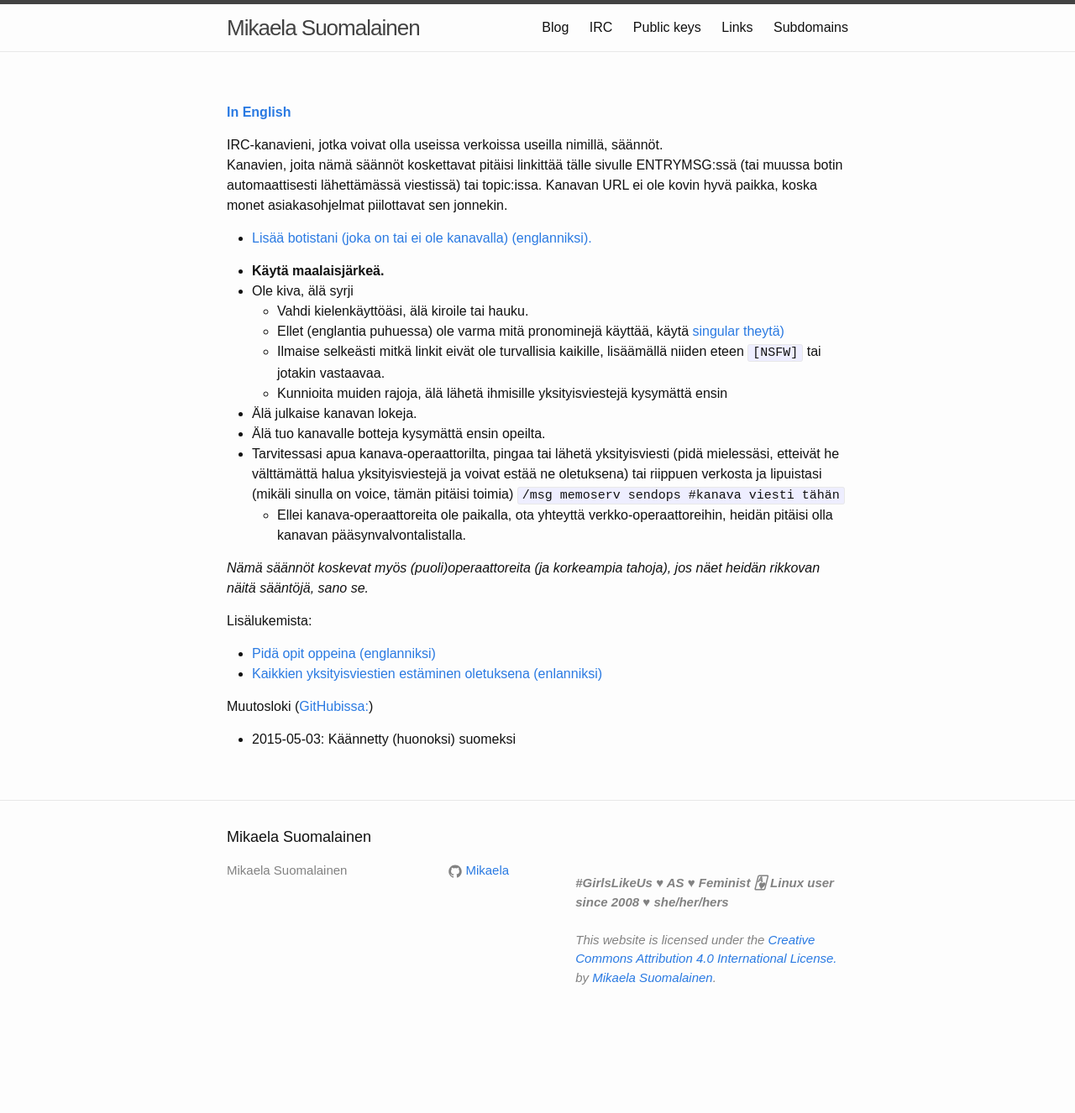
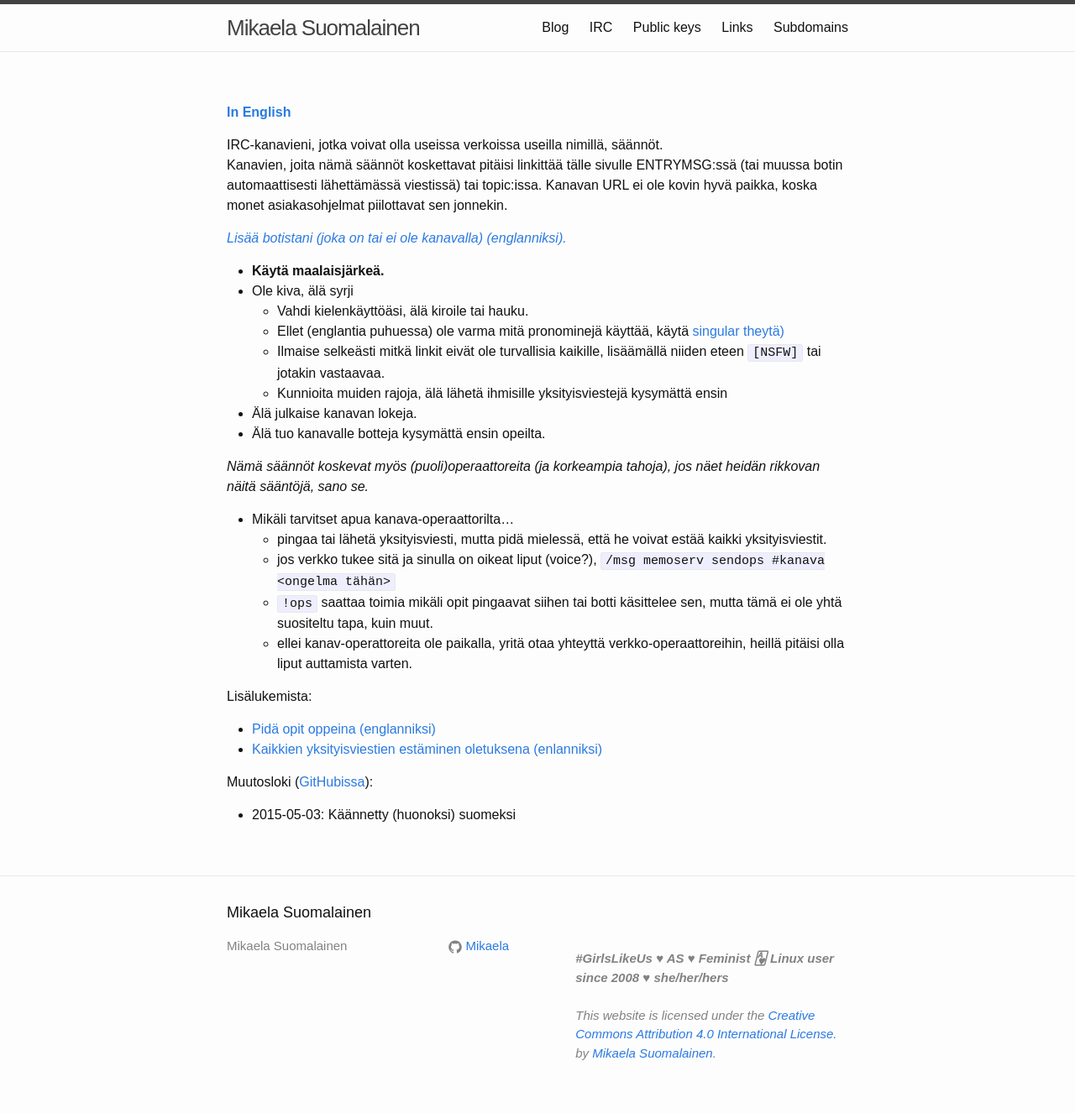
Before and after one commit to Mikaela/mikaela.github.io, a Jekyll site: the page built from pages/channel.fi.markdown, in a window 1280 px wide. Shown: the whole page at 84% size. Built offline with Jekyll 4.4.1, drawn with Linux system fonts in a browser that asks for light colours; Markdown is read by kramdown in place of the engine named in the settings; before the commit the page ends 1236 px from its top, so only the background shows below that.

Commit message:
update channel.fi & small fixes to channel

```diff
--- a/pages/channel.fi.markdown
+++ b/pages/channel.fi.markdown
@@ -14,7 +14,7 @@ tälle sivulle ENTRYMSG:ssä (tai muussa botin automaattisesti lähettämässä
 viestissä) tai topic:issa. Kanavan URL ei ole kovin hyvä paikka, koska
 monet asiakasohjelmat piilottavat sen jonnekin.
 
-* [Lisää botistani (joka on tai ei ole kanavalla) (englanniksi).](bot.html)
+*[Lisää botistani (joka on tai ei ole kanavalla) (englanniksi).](bot.html)*
 
 * **Käytä maalaisjärkeä.**
 * Ole kiva, älä syrji
@@ -27,23 +27,25 @@ monet asiakasohjelmat piilottavat sen jonnekin.
       kysymättä ensin
 * Älä julkaise kanavan lokeja.
 * Älä tuo kanavalle botteja kysymättä ensin opeilta.
-* Tarvitessasi apua kanava-operaattorilta, pingaa tai lähetä yksityisviesti
-  (pidä mielessäsi, etteivät he välttämättä halua yksityisviestejä ja
-  voivat estää ne oletuksena) tai riippuen verkosta ja lipuistasi (mikäli
-  sinulla on voice, tämän pitäisi toimia)
-  `/msg memoserv sendops #kanava viesti tähän`
-    * Ellei kanava-operaattoreita ole paikalla, ota yhteyttä
-      verkko-operaattoreihin, heidän pitäisi olla kanavan
-      pääsynvalvontalistalla.
 
 *Nämä säännöt koskevat myös (puoli)operaattoreita (ja korkeampia tahoja),
 jos näet heidän rikkovan näitä sääntöjä, sano se.*
+
+* Mikäli tarvitset apua kanava-operaattorilta...
+    * pingaa tai lähetä yksityisviesti, mutta pidä mielessä, että he voivat
+      estää kaikki yksityisviestit.
+    * jos verkko tukee sitä ja sinulla on oikeat liput (voice?),
+      `/msg memoserv sendops #kanava <ongelma tähän>`
+    * `!ops` saattaa toimia mikäli opit pingaavat siihen tai botti
+      käsittelee sen, mutta tämä ei ole yhtä suositeltu tapa, kuin muut.
+    * ellei kanav-operattoreita ole paikalla, yritä otaa yhteyttä
+      verkko-operaattoreihin, heillä pitäisi olla liput auttamista varten.
 
 Lisälukemista:
 
 * [Pidä opit oppeina (englanniksi)]({% post_url 2015-04-01-keep-the-ops-opped %})
 * [Kaikkien yksityisviestien estäminen oletuksena (enlanniksi)]({% post_url 2015-04-02-umode+g %})
 
-Muutosloki ([GitHubissa:](https://github.com/Mikaela/mikaela.github.io/commits/master/pages/channel.fi.markdown))
+Muutosloki ([GitHubissa](https://github.com/Mikaela/mikaela.github.io/commits/master/pages/channel.fi.markdown)):
 
 * 2015-05-03: Käännetty (huonoksi) suomeksi
--- a/pages/channel.markdown
+++ b/pages/channel.markdown
@@ -38,14 +38,14 @@ these rules, please do say it.*
     * `!ops` might work if the ops are highlighting on it or there is bot
       handling it, but it's not as recommended as the other ways.
     * if there are no ops present, try contacting the network operators,
-      they should have flags to help..
+      they should have flags to help.
 
 Furher reading:
 
 * [Keep your ops opped!]({% post_url 2015-04-01-keep-the-ops-opped %})
 * [Blocking all PMs by default]({% post_url 2015-04-02-umode+g %})
 
-Changelog ([at GitHub:](https://github.com/Mikaela/mikaela.github.io/commits/master/pages/channel.markdown))
+Changelog ([at GitHub](https://github.com/Mikaela/mikaela.github.io/commits/master/pages/channel.markdown)):
 
 * 2015-05-07: make getting help from ops a little more clear
 * 2015-05-03: add TL;DR to meta description & remove weird feeling line &
```
